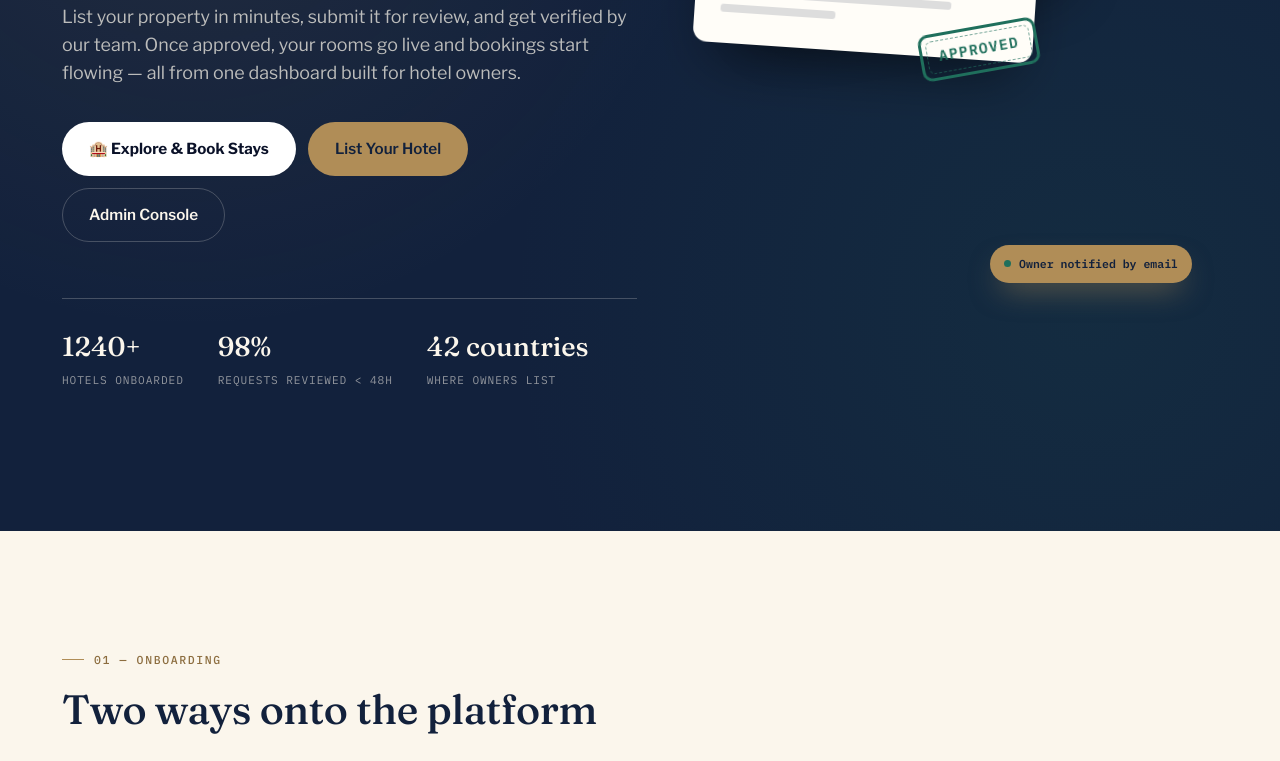
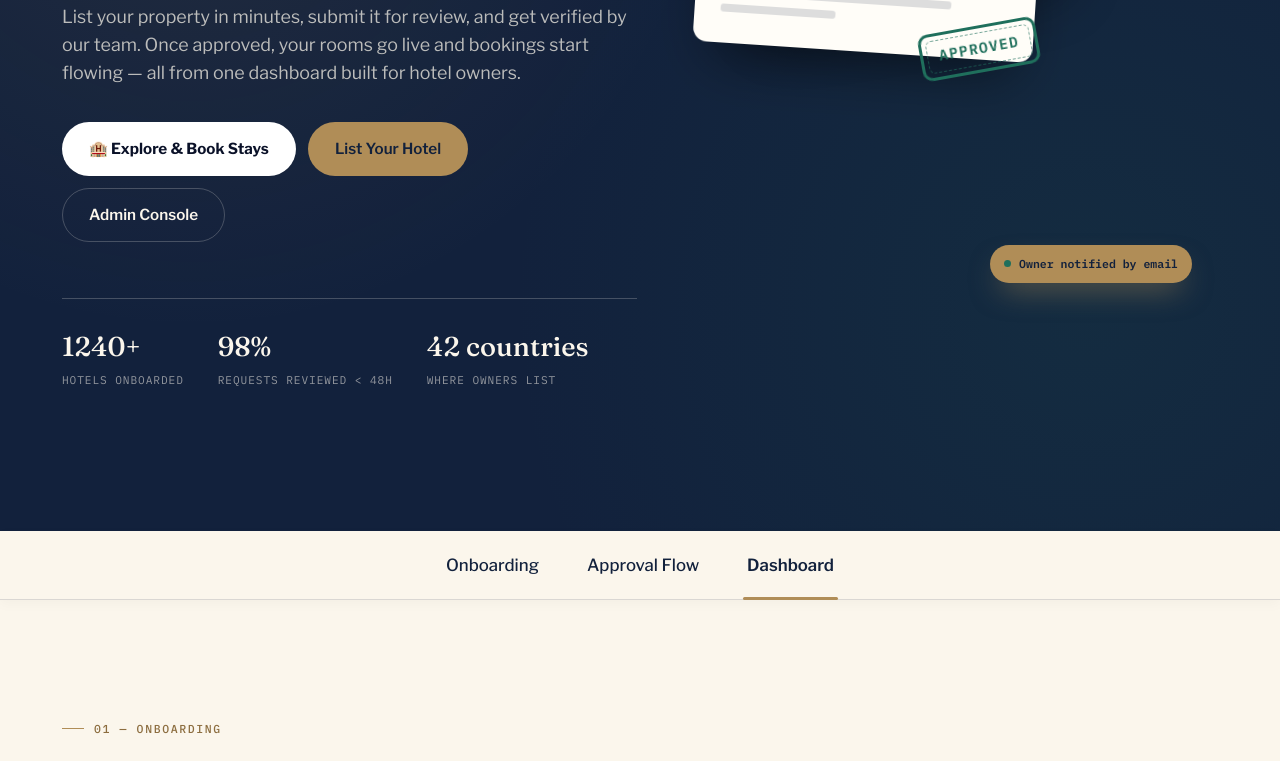
Before and after one commit to amnashakeel487/hoteLManagementSystem, a React (Vite) app: page / in a window 1280 px wide. Shown: the part 449-1210 px from the top of the page. Built offline with nearby package versions, Linux system fonts and the light colour scheme; no server answers.

Commit message:
feat: make Onboarding, Approval Flow, and Dashboard tabs fully interactive with smooth section scrolling and active brass underline

```diff
--- a/src/components/Nav.jsx
+++ b/src/components/Nav.jsx
@@ -1,8 +1,54 @@
-import { useState } from 'react';
-import { Link } from 'react-router-dom';
+import { useState, useEffect } from 'react';
+import { Link, useLocation, useNavigate } from 'react-router-dom';
 
 export default function Nav() {
   const [open, setOpen] = useState(false);
+  const location = useLocation();
+  const navigate = useNavigate();
+  const [activeSection, setActiveSection] = useState('');
+
+  useEffect(() => {
+    if (location.pathname === '/') {
+      const handleScroll = () => {
+        const pathways = document.getElementById('pathways');
+        const workflow = document.getElementById('workflow');
+        const dashboard = document.getElementById('dashboard');
+        const scrollPos = window.scrollY + 250;
+
+        if (dashboard && scrollPos >= dashboard.offsetTop) {
+          setActiveSection('dashboard');
+        } else if (workflow && scrollPos >= workflow.offsetTop) {
+          setActiveSection('workflow');
+        } else if (pathways && scrollPos >= pathways.offsetTop) {
+          setActiveSection('pathways');
+        } else {
+          setActiveSection('');
+        }
+      };
+
+      window.addEventListener('scroll', handleScroll);
+      return () => window.removeEventListener('scroll', handleScroll);
+    }
+  }, [location]);
+
+  const handleSectionClick = (e, sectionId) => {
+    e.preventDefault();
+    setOpen(false);
+    setActiveSection(sectionId);
+
+    if (location.pathname !== '/') {
+      navigate('/');
+      setTimeout(() => {
+        const el = document.getElementById(sectionId);
+        if (el) el.scrollIntoView({ behavior: 'smooth' });
+      }, 150);
+    } else {
+      const el = document.getElementById(sectionId);
+      if (el) {
+        el.scrollIntoView({ behavior: 'smooth' });
+      }
+    }
+  };
 
   return (
     <nav className="site-nav">
@@ -12,9 +58,27 @@ export default function Nav() {
         </Link>
         <div className={`nav-links${open ? ' open' : ''}`}>
           <Link to="/explore" onClick={() => setOpen(false)} style={{ color: 'var(--brass)', fontWeight: 600 }}>Explore Stays ↗</Link>
-          <Link to="/#pathways" onClick={() => setOpen(false)}>Onboarding</Link>
-          <Link to="/#workflow" onClick={() => setOpen(false)}>Approval Flow</Link>
-          <Link to="/#dashboard" onClick={() => setOpen(false)}>Dashboard</Link>
+          <a
+            href="#pathways"
+            onClick={(e) => handleSectionClick(e, 'pathways')}
+            className={activeSection === 'pathways' ? 'active-nav-link' : ''}
+          >
+            Onboarding
+          </a>
+          <a
+            href="#workflow"
+            onClick={(e) => handleSectionClick(e, 'workflow')}
+            className={activeSection === 'workflow' ? 'active-nav-link' : ''}
+          >
+            Approval Flow
+          </a>
+          <a
+            href="#dashboard"
+            onClick={(e) => handleSectionClick(e, 'dashboard')}
+            className={activeSection === 'dashboard' ? 'active-nav-link' : ''}
+          >
+            Dashboard
+          </a>
           <Link to="/admin" onClick={() => setOpen(false)}>Admin</Link>
         </div>
         <div className="nav-cta">
--- a/src/index.css
+++ b/src/index.css
@@ -919,7 +919,40 @@ textarea.input{ resize:vertical; min-height:100px; }
   color:var(--parchment);
   transform: translateX(2px);
 }
-.side-nav a.active{ background:var(--brass); color:var(--ink); font-weight:600; }
+.site-nav a.active-nav-link {
+  color: var(--brass-dark) !important;
+  font-weight: 600;
+}
+
+.landing-tab-btn {
+  background: none;
+  border: none;
+  font-family: var(--font-body);
+  font-size: 1.05rem;
+  font-weight: 500;
+  color: var(--ink);
+  cursor: pointer;
+  padding: 8px 4px;
+  position: relative;
+  transition: all 0.2s ease-out;
+}
+.landing-tab-btn:hover {
+  color: var(--brass-dark);
+}
+.landing-tab-btn.active {
+  color: var(--ink);
+  font-weight: 600;
+}
+.landing-tab-btn.active::after {
+  content: '';
+  position: absolute;
+  bottom: -17px;
+  left: 0;
+  right: 0;
+  height: 3px;
+  background: var(--brass);
+  border-radius: 2px;
+}
 
 .side-nav .nav-btn{
   background:none; border:none; color:rgba(251,246,236,.68);
--- a/src/pages/Landing.jsx
+++ b/src/pages/Landing.jsx
@@ -1,3 +1,4 @@
+import { useState, useEffect } from 'react';
 import { Link } from 'react-router-dom';
 import Nav from '../components/Nav';
 import Footer from '../components/Footer';
@@ -5,6 +6,36 @@ import Reveal from '../components/Reveal';
 import Counter from '../components/Counter';
 
 export default function Landing() {
+  const [activeTab, setActiveTab] = useState('pathways');
+
+  useEffect(() => {
+    const handleScroll = () => {
+      const pathways = document.getElementById('pathways');
+      const workflow = document.getElementById('workflow');
+      const dashboard = document.getElementById('dashboard');
+      const scrollPos = window.scrollY + 280;
+
+      if (dashboard && scrollPos >= dashboard.offsetTop) {
+        setActiveTab('dashboard');
+      } else if (workflow && scrollPos >= workflow.offsetTop) {
+        setActiveTab('workflow');
+      } else if (pathways && scrollPos >= pathways.offsetTop) {
+        setActiveTab('pathways');
+      }
+    };
+
+    window.addEventListener('scroll', handleScroll);
+    return () => window.removeEventListener('scroll', handleScroll);
+  }, []);
+
+  const scrollToSection = (id) => {
+    setActiveTab(id);
+    const el = document.getElementById(id);
+    if (el) {
+      el.scrollIntoView({ behavior: 'smooth' });
+    }
+  };
+
   return (
     <>
       <Nav />
@@ -50,6 +81,45 @@ export default function Landing() {
           </div>
         </div>
       </header>
+
+      {/* Interactive Platform Navigation Bar */}
+      <div style={{
+        position: 'sticky',
+        top: 0,
+        zIndex: 90,
+        background: 'var(--parchment)',
+        borderBottom: '1px solid var(--hairline)',
+        padding: '16px 0',
+        boxShadow: '0 4px 12px rgba(0,0,0,0.03)'
+      }}>
+        <div className="container" style={{
+          display: 'flex',
+          justifyContent: 'center',
+          gap: '40px'
+        }}>
+          <button
+            type="button"
+            className={`landing-tab-btn ${activeTab === 'pathways' ? 'active' : ''}`}
+            onClick={() => scrollToSection('pathways')}
+          >
+            Onboarding
+          </button>
+          <button
+            type="button"
+            className={`landing-tab-btn ${activeTab === 'workflow' ? 'active' : ''}`}
+            onClick={() => scrollToSection('workflow')}
+          >
+            Approval Flow
+          </button>
+          <button
+            type="button"
+            className={`landing-tab-btn ${activeTab === 'dashboard' ? 'active' : ''}`}
+            onClick={() => scrollToSection('dashboard')}
+          >
+            Dashboard
+          </button>
+        </div>
+      </div>
 
       <section id="pathways">
         <div className="container">
```
